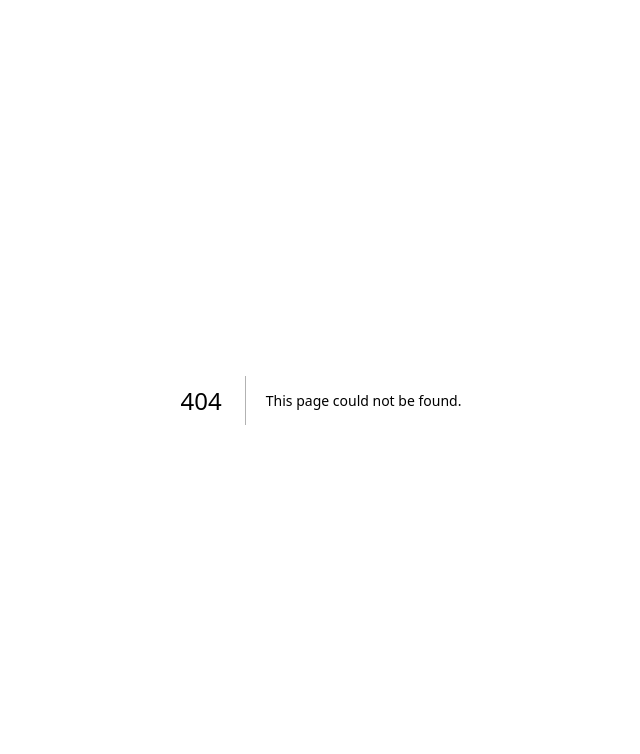
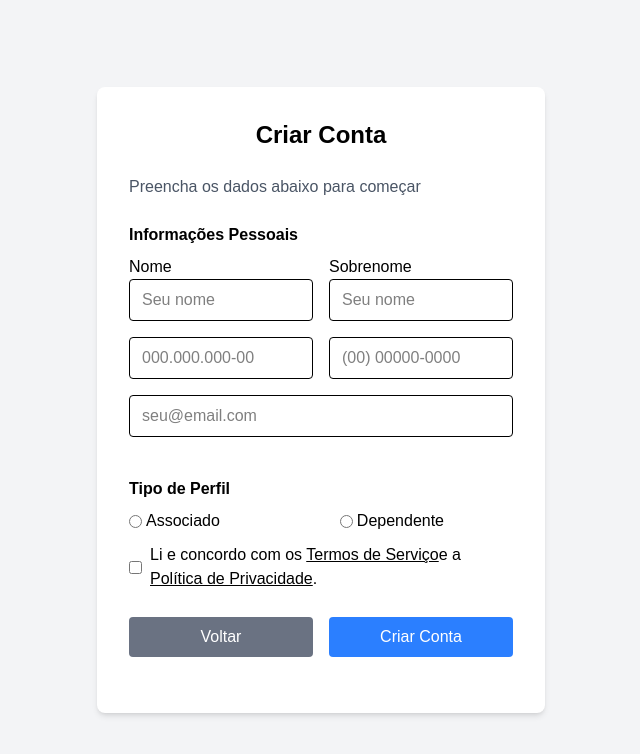
Before and after one commit to YaghoJP/PI-controle-espacos-frontend, a Next.js app in the folder frontend-ecomerce/: page /TelaCadastro in a window 1280 px wide. Before the commit this address had no page. Shown: the top 754 px of the page, without its empty margins (319-959 px from the left). Built offline with nearby package versions, Linux system fonts and the light colour scheme.

Commit message:
fix: resolve tela cadastro

```diff
--- /dev/null
+++ b/frontend-ecomerce/src/app/TelaCadastro/page.tsx
@@ -0,0 +1,161 @@
+export default function Cadastro() {
+  return (
+    <div className="flex justify-center items-center min-h-screen bg-gray-100">
+      <form
+        onSubmit={undefined}
+        className="bg-white p-8 rounded-lg shadow-md w-full max-w-md"
+      >
+        <div className="mb-6 text-center">
+          <h2 className="text-2xl font-bold mb-4" style={{ color: "black" }}>
+            Criar Conta
+          </h2>
+        </div>
+        <p className="text-gray-600 mb-6">
+          Preencha os dados abaixo para começar
+        </p>
+
+        {/* Informações Pessoais */}
+        <div className="mb-10">
+          <h3 className="font-semibold mb-2" style={{ color: "black" }}>
+            Informações Pessoais
+          </h3>
+          <div className="grid grid-cols-2 gap-4">
+          <div className="flex flex-col">
+              <label style={{color:"black"}}>Nome</label>
+              <input
+                style={{ color: "black" }}
+                type="text"
+                name="nome"
+                placeholder="Seu nome"
+                value={undefined}
+                onChange={undefined}
+                className="border rounded px-3 py-2 w-full"
+                required
+              />
+            </div>
+            <div className="flex flex-col">
+              <label style={{color:"black"}}>Sobrenome</label>
+              <input
+                style={{ color: "black" }}
+                type="text"
+                name="nome"
+                placeholder="Seu nome"
+                value={undefined}
+                onChange={undefined}
+                className="border rounded px-3 py-2 w-full"
+                required
+              />
+            </div>
+          </div>
+          <div className="grid grid-cols-2 gap-4 mt-4">
+            <input
+              style={{ color: "black" }}
+              type="text"
+              name="cpf"
+              placeholder="000.000.000-00"
+              value={undefined}
+              onChange={undefined}
+              className="border rounded px-3 py-2 w-full"
+              required
+            />
+            <input
+              style={{ color: "black" }}
+              type="text"
+              name="telefone"
+              placeholder="(00) 00000-0000"
+              value={undefined}
+              onChange={undefined}
+              className="border rounded px-3 py-2 w-full"
+              required
+            />
+          </div>
+          <input
+            style={{ color: "black" }}
+            type="email"
+            name="email"
+            placeholder="seu@email.com"
+            value={undefined}
+            onChange={undefined}
+            className="border rounded px-3 py-2 w-full mt-4"
+            required
+          />
+        </div>
+
+        {/* Tipo de Perfil */}
+        <div className="mb-6">
+          <h3 className="font-semibold mb-2" style={{ color: "black" }}>
+            Tipo de Perfil
+          </h3>
+          <div className="flex gap-30">
+            <label
+              className="flex items-center gap-1"
+              style={{ color: "black" }}
+            >
+              <input
+                style={{ color: "gray" }}
+                type="radio"
+                name="perfil"
+                value="Associado"
+                checked={undefined}
+                onChange={undefined}
+              />
+              Associado
+            </label>
+
+            <label
+              className="flex items-center gap-1"
+              style={{ color: "black" }}
+            >
+              <input
+                style={{ color: "gray" }}
+                type="radio"
+                name="perfil"
+                value="Dependente"
+                checked={undefined}
+                onChange={undefined}
+              />
+              Dependente
+            </label>
+          </div>
+        </div>
+        <div
+          className="mb-10"
+          style={{
+            display: "flex",
+            alignItems: "center",
+            color: "black",
+            height: "20px",
+          }}
+        >
+          <input type="checkbox" id="termos" style={{ marginRight: "8px" }} />
+          <label htmlFor="termos">
+            Li e concordo com os{" "}
+            <a href="/termos" style={{ textDecoration: "underline" }}>
+              Termos de Serviço
+            </a>
+            e a{" "}
+            <a href="/privacidade" style={{ textDecoration: "underline" }}>
+              Política de Privacidade
+            </a>
+            .
+          </label>
+        </div>
+
+        <div className="mb-6 col-span-2 flex gap-4">
+          <button
+            type="submit"
+            className="bg-gray-500 text-white px-4 py-2 rounded w-50/100 disabled:opacity-50"
+          >
+            Voltar
+          </button>
+          <button
+            type="submit"
+            className="bg-blue-500 text-white px-4 py-2 rounded w-50/100 disabled:opacity-50"
+          >
+            Criar Conta
+          </button>
+        </div>
+      </form>
+    </div>
+  );
+}
--- a/frontend-ecomerce/src/app/page.tsx
+++ /dev/null
@@ -1,103 +0,0 @@
-import Image from "next/image";
-
-export default function Home() {
-  return (
-    <div className="font-sans grid grid-rows-[20px_1fr_20px] items-center justify-items-center min-h-screen p-8 pb-20 gap-16 sm:p-20">
-      <main className="flex flex-col gap-[32px] row-start-2 items-center sm:items-start">
-        <Image
-          className="dark:invert"
-          src="/next.svg"
-          alt="Next.js logo"
-          width={180}
-          height={38}
-          priority
-        />
-        <ol className="font-mono list-inside list-decimal text-sm/6 text-center sm:text-left">
-          <li className="mb-2 tracking-[-.01em]">
-            Get started by editing{" "}
-            <code className="bg-black/[.05] dark:bg-white/[.06] font-mono font-semibold px-1 py-0.5 rounded">
-              src/app/page.tsx
-            </code>
-            .
-          </li>
-          <li className="tracking-[-.01em]">
-            Save and see your changes instantly.
-          </li>
-        </ol>
-
-        <div className="flex gap-4 items-center flex-col sm:flex-row">
-          <a
-            className="rounded-full border border-solid border-transparent transition-colors flex items-center justify-center bg-foreground text-background gap-2 hover:bg-[#383838] dark:hover:bg-[#ccc] font-medium text-sm sm:text-base h-10 sm:h-12 px-4 sm:px-5 sm:w-auto"
-            href="https://vercel.com/new?utm_source=create-next-app&utm_medium=appdir-template-tw&utm_campaign=create-next-app"
-            target="_blank"
-            rel="noopener noreferrer"
-          >
-            <Image
-              className="dark:invert"
-              src="/vercel.svg"
-              alt="Vercel logomark"
-              width={20}
-              height={20}
-            />
-            Deploy now
-          </a>
-          <a
-            className="rounded-full border border-solid border-black/[.08] dark:border-white/[.145] transition-colors flex items-center justify-center hover:bg-[#f2f2f2] dark:hover:bg-[#1a1a1a] hover:border-transparent font-medium text-sm sm:text-base h-10 sm:h-12 px-4 sm:px-5 w-full sm:w-auto md:w-[158px]"
-            href="https://nextjs.org/docs?utm_source=create-next-app&utm_medium=appdir-template-tw&utm_campaign=create-next-app"
-            target="_blank"
-            rel="noopener noreferrer"
-          >
-            Read our docs
-          </a>
-        </div>
-      </main>
-      <footer className="row-start-3 flex gap-[24px] flex-wrap items-center justify-center">
-        <a
-          className="flex items-center gap-2 hover:underline hover:underline-offset-4"
-          href="https://nextjs.org/learn?utm_source=create-next-app&utm_medium=appdir-template-tw&utm_campaign=create-next-app"
-          target="_blank"
-          rel="noopener noreferrer"
-        >
-          <Image
-            aria-hidden
-            src="/file.svg"
-            alt="File icon"
-            width={16}
-            height={16}
-          />
-          Learn
-        </a>
-        <a
-          className="flex items-center gap-2 hover:underline hover:underline-offset-4"
-          href="https://vercel.com/templates?framework=next.js&utm_source=create-next-app&utm_medium=appdir-template-tw&utm_campaign=create-next-app"
-          target="_blank"
-          rel="noopener noreferrer"
-        >
-          <Image
-            aria-hidden
-            src="/window.svg"
-            alt="Window icon"
-            width={16}
-            height={16}
-          />
-          Examples
-        </a>
-        <a
-          className="flex items-center gap-2 hover:underline hover:underline-offset-4"
-          href="https://nextjs.org?utm_source=create-next-app&utm_medium=appdir-template-tw&utm_campaign=create-next-app"
-          target="_blank"
-          rel="noopener noreferrer"
-        >
-          <Image
-            aria-hidden
-            src="/globe.svg"
-            alt="Globe icon"
-            width={16}
-            height={16}
-          />
-          Go to nextjs.org →
-        </a>
-      </footer>
-    </div>
-  );
-}
```
Also changed, not shown: frontend-ecomerce/package.json (+15 -8 lines), 1 other file (tests, documents, lock files or other folders).
